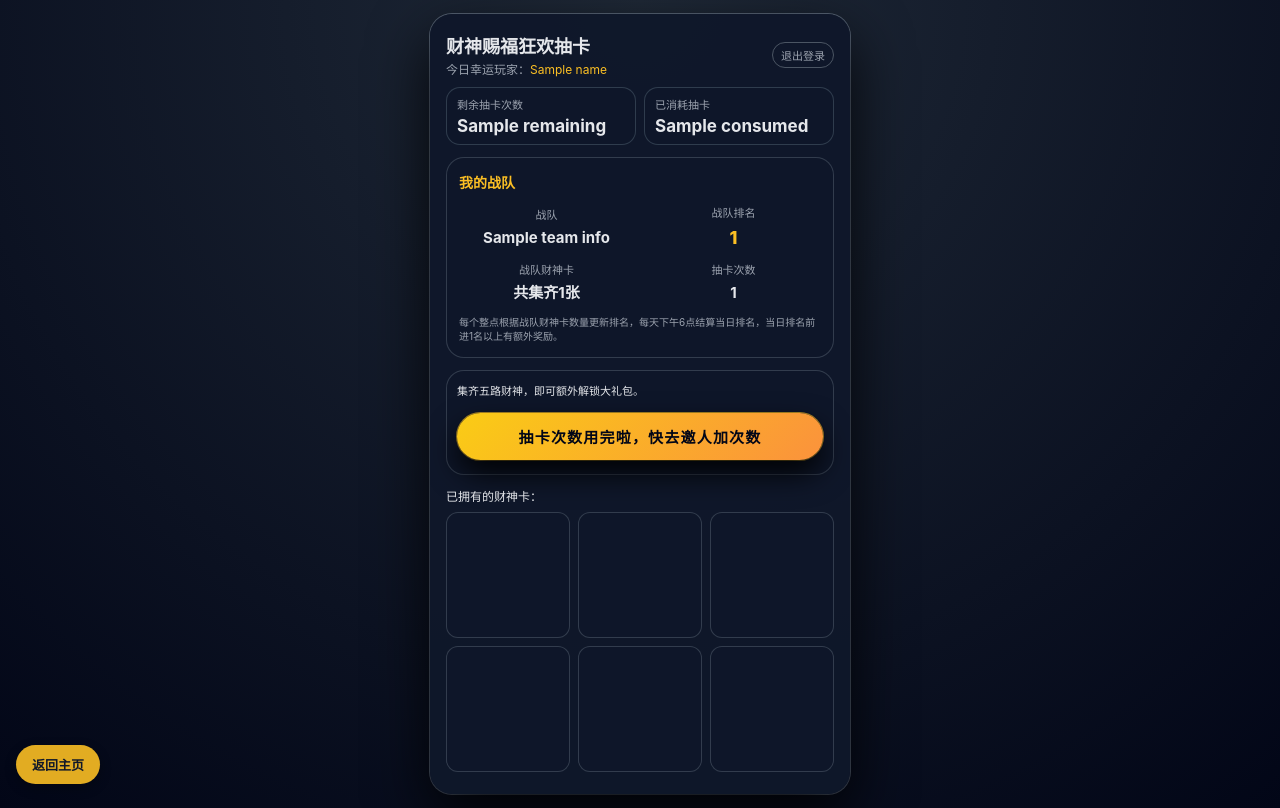
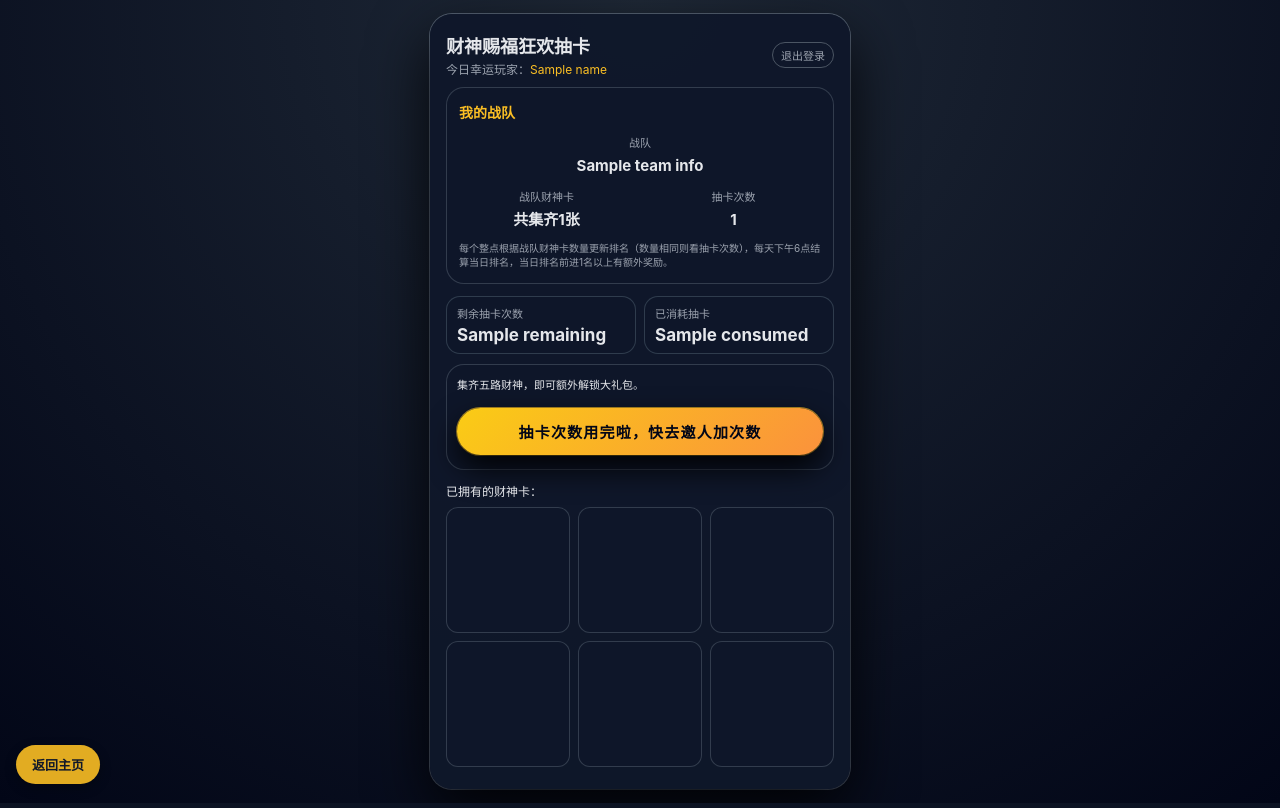
Before and after one commit to fammerhat/card-lottery, a Flask app: template templates/draw.html in a window 1280 px wide. Run offline with Flask 3, Linux system fonts and the light colour scheme; the template is opened without the code that fills it: most values are stand-ins (such as "Sample title", 1, 10 or a date in 2020); some libraries are stand-ins or nearby versions.

Commit message:
优化我的战队布局：移到最上方，去掉战队排名，比前1名少与战队同一行，统一字体大小

```diff
--- a/templates/draw.html
+++ b/templates/draw.html
@@ -115,7 +115,7 @@
       font-weight: 700;
     }
     .team-rank-section {
-      margin-top: 12px;
+      margin-top: 0;
       margin-bottom: 12px;
       background: rgba(15, 23, 42, 0.96);
       border-radius: 18px;
@@ -158,35 +158,6 @@
       color: var(--text-main);
       text-align: center;
       line-height: 1.3;
-    }
-    .team-rank-value.rank {
-      color: var(--accent);
-      font-size: 18px;
-      font-weight: 800;
-    }
-    .team-rank-catchup {
-      margin-top: 12px;
-      margin-bottom: 12px;
-      padding: 10px;
-      background: rgba(251, 191, 36, 0.08);
-      border: 1px solid rgba(251, 191, 36, 0.2);
-      border-radius: 12px;
-      display: flex;
-      flex-direction: column;
-      align-items: center;
-      justify-content: center;
-    }
-    .team-rank-catchup .team-rank-label {
-      margin-bottom: 4px;
-    }
-    .team-rank-catchup .team-rank-value {
-      font-size: 14px;
-    }
-    .team-rank-catchup .rank-number {
-      font-size: 20px;
-      color: var(--accent);
-      font-weight: 800;
-      padding: 0 4px;
     }
     .team-rank-hint {
       font-size: 10px;
@@ -375,17 +346,6 @@
         <a href="{{ url_for('user_logout') }}" class="logout-link">退出登录</a>
       </div>
 
-      <div class="stats">
-        <div class="stat-card">
-          <div class="stat-label">剩余抽卡次数</div>
-          <div class="stat-value" id="remainingValue">{{ remaining }}</div>
-        </div>
-        <div class="stat-card">
-          <div class="stat-label">已消耗抽卡</div>
-          <div class="stat-value" id="consumedValue">{{ consumed }}</div>
-        </div>
-      </div>
-
       {% if team_info %}
       <div class="team-rank-section" id="teamRankSection">
         <div class="team-rank-title">我的战队</div>
@@ -396,10 +356,14 @@
             <div class="team-rank-value" id="teamName">{{ team_info.team_name }}</div>
           </div>
 
-          <div class="team-rank-item">
-            <div class="team-rank-label">战队排名</div>
-            <div class="team-rank-value rank" id="teamRank">{{ team_info.rank }}</div>
+          {% if team_info.rank > 1 %}
+          <div class="team-rank-item" id="cardsToCatchUpWrapper">
+            <div class="team-rank-label">比前1名少</div>
+            <div class="team-rank-value">
+              <span id="cardsToCatchUp">{{ team_info.cards_to_catch_up }}</span>张财神卡
+            </div>
           </div>
+          {% endif %}
         </div>
 
         <div class="team-rank-row">
@@ -414,13 +378,6 @@
           </div>
         </div>
 
-        <div class="team-rank-catchup" id="cardsToCatchUpWrapper" style="display:{% if team_info.rank > 1 %}block{% else %}none{% endif %};">
-          <div class="team-rank-label">比前1名少</div>
-          <div class="team-rank-value">
-            <span class="rank-number" id="cardsToCatchUp">{% if team_info.rank > 1 %}{{ team_info.cards_to_catch_up }}{% else %}0{% endif %}</span>张财神卡
-          </div>
-        </div>
-
         {% if rank_improvement and rank_improvement > 0 %}
         <div class="rank-improvement-notice" id="rankImprovementNotice">
           你的战队今天前进了{{ rank_improvement }}名
@@ -428,10 +385,21 @@
         {% endif %}
 
         <div class="team-rank-hint">
-          每个整点根据战队财神卡数量更新排名，每天下午6点结算当日排名，当日排名前进1名以上有额外奖励。
+          每个整点根据战队财神卡数量更新排名（数量相同则看抽卡次数），每天下午6点结算当日排名，当日排名前进1名以上有额外奖励。
         </div>
       </div>
       {% endif %}
+
+      <div class="stats">
+        <div class="stat-card">
+          <div class="stat-label">剩余抽卡次数</div>
+          <div class="stat-value" id="remainingValue">{{ remaining }}</div>
+        </div>
+        <div class="stat-card">
+          <div class="stat-label">已消耗抽卡</div>
+          <div class="stat-value" id="consumedValue">{{ consumed }}</div>
+        </div>
+      </div>
 
       <div class="draw-area">
         <div class="draw-desc">
@@ -694,20 +662,18 @@
               const info = data.team_info;
 
               // 更新排名信息
-          const teamRankEl = document.getElementById("teamRank");
           const teamTotalCardsEl = document.getElementById("teamTotalCards");
           const teamTotalDrawsEl = document.getElementById("teamTotalDraws");
           const cardsToCatchUpEl = document.getElementById("cardsToCatchUp");
           const cardsToCatchUpWrapper = document.getElementById("cardsToCatchUpWrapper");
 
-              if (teamRankEl) teamRankEl.textContent = info.rank;
               if (teamTotalCardsEl) teamTotalCardsEl.textContent = `共集齐${info.total_cards}张`;
               if (teamTotalDrawsEl) teamTotalDrawsEl.textContent = info.total_draws;
 
               // 更新距离前一名需要的卡数
               if (cardsToCatchUpWrapper && cardsToCatchUpEl) {
                 if (info.rank > 1) {
-                  cardsToCatchUpWrapper.style.display = "block";
+                  cardsToCatchUpWrapper.style.display = "flex";
                   cardsToCatchUpEl.textContent = info.cards_to_catch_up;
                 } else {
                   cardsToCatchUpWrapper.style.display = "none";
```
